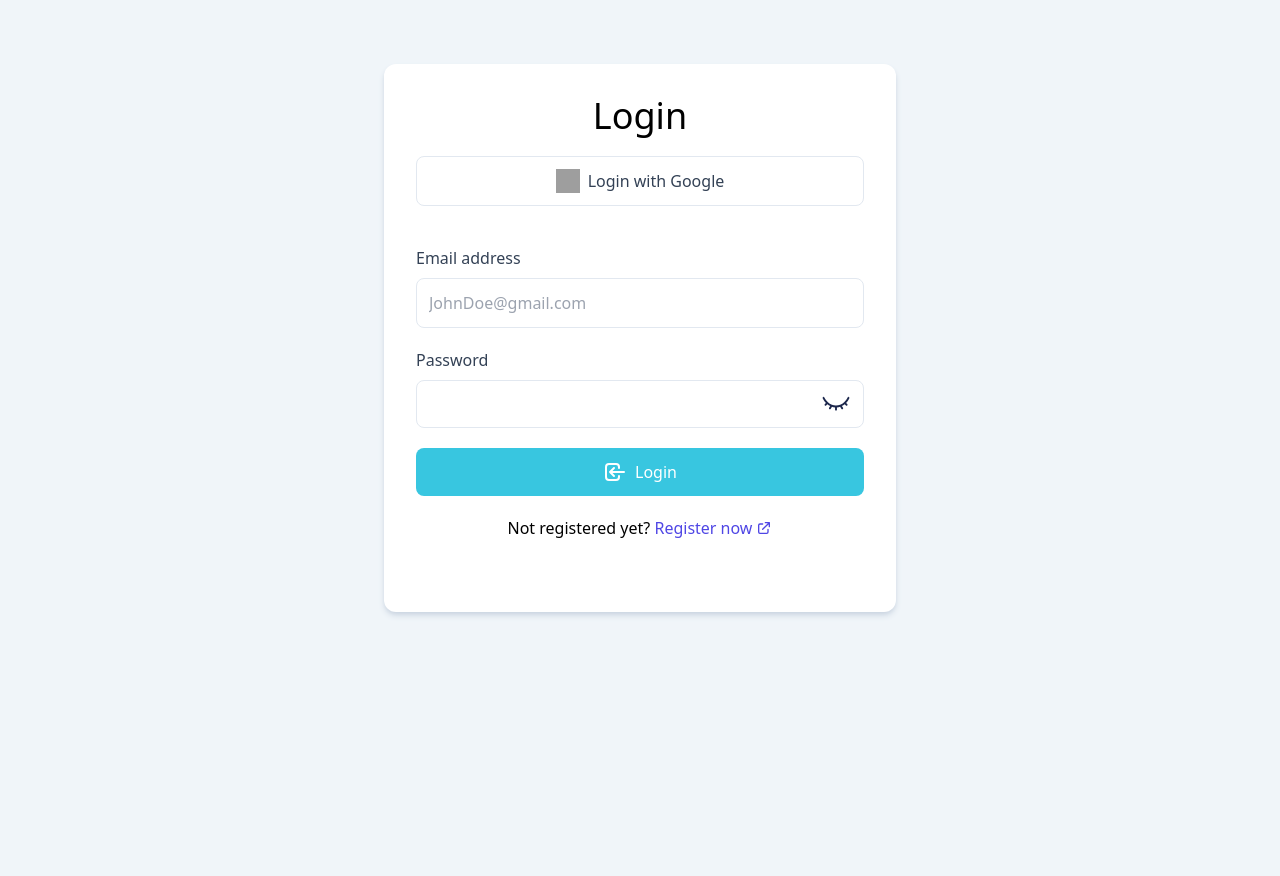
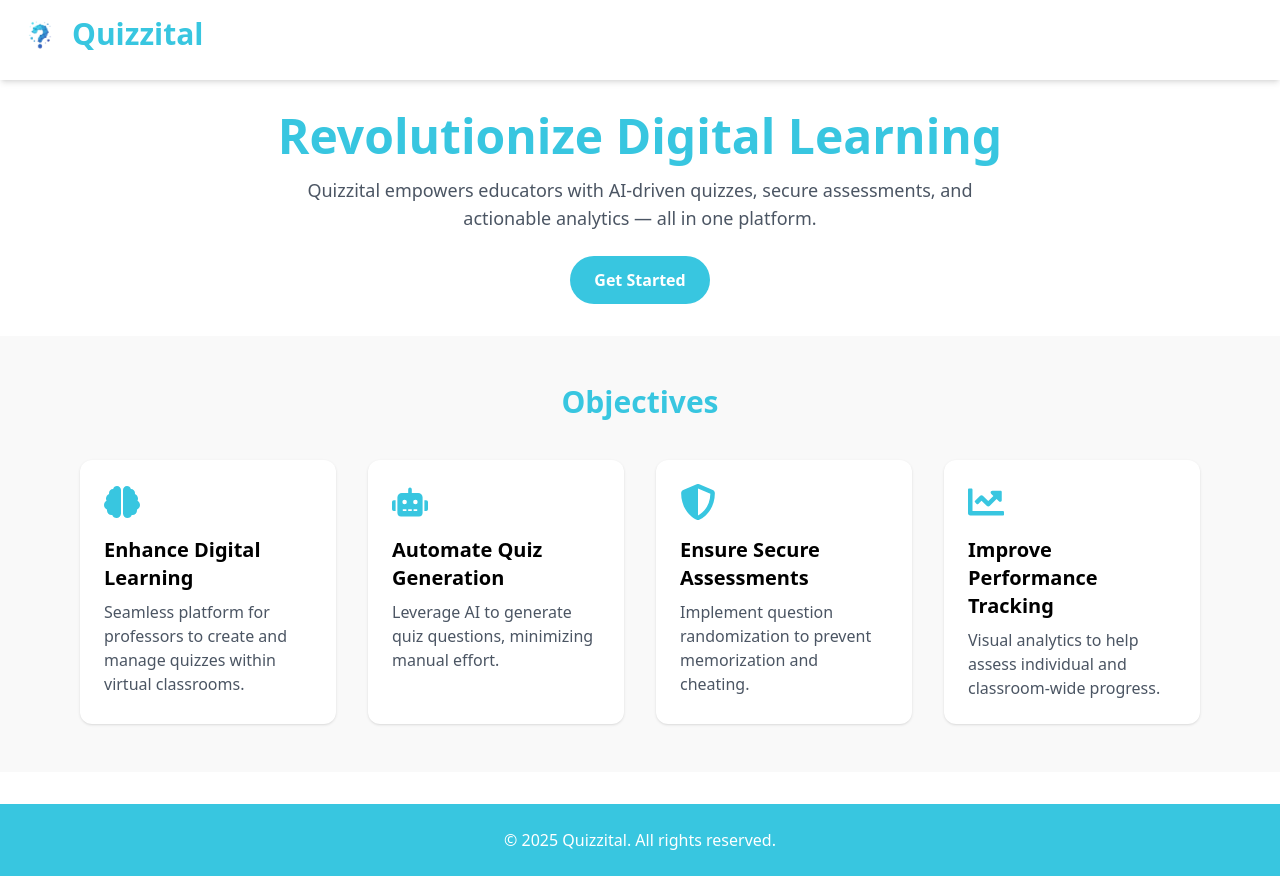
Before and after one commit to notZairus/Quizzital_V2, a React (Vite) app in the folder Frontend/: page / in a window 1280 px wide. Before the commit this address led to /login. Before the commit the page ends 800 px from the top, so only its background shows below. Built offline with nearby package versions, Linux system fonts and the light colour scheme; no server answers; grey boxes are pictures that could not be loaded.

Commit message:
finished

```diff
--- a/Frontend/src/App.jsx
+++ b/Frontend/src/App.jsx
@@ -5,9 +5,10 @@ import { AuthContext } from './contexts/AuthContext.jsx';
 import ProfessorRoute from './Components/ProfessorRoute.jsx';
 
 
+const LandingPage = lazy(() => import('./Pages/Landing.jsx'));
+
 const Classrooms = lazy(() => import('./Pages/classrooms/Index.jsx'));
 const ClassroomShow = lazy(() => import('./Pages/classrooms/Show.jsx'));
-
 
 const ActivityArea = lazy(() => import('./Components/ActivityArea.jsx'))
 const ShowActivity = lazy(() => import('./Pages/classrooms/activity/Show.jsx'));
@@ -40,7 +41,11 @@ function App() {
         <Suspense>
           <Routes key={location.pathname}>
 
+
+            <Route path="/" element={<LandingPage />}/>
+
             <Route path="/" element={<AuthenticatedRoute><Layout /></AuthenticatedRoute>}>
+
 
               {/* Links of Classroom */}
               <Route path="/classroom" element={<Classrooms />} />
--- a/Frontend/src/Layout.jsx
+++ b/Frontend/src/Layout.jsx
@@ -77,7 +77,7 @@ export default function Layout() {
           </div>
           <div className="cursor-pointer h-full flex justify-center items-center" onClick={() => navigate('/classroom')}>
             <img src={logo} alt="logo" className="h-16"/>
-            <h1 className="text-BackgroundColor_Darker text-4xl font-bold">Quizzital</h1>
+            {/* <h1 className="text-BackgroundColor_Darker text-4xl font-bold">Quizzital</h1> */}
           </div>
           <div
             className="h-full relative flex gap-12 items-center"
--- /dev/null
+++ b/Frontend/src/Pages/Landing.jsx
@@ -0,0 +1,74 @@
+
+
+import { FaBrain, FaRobot, FaShieldAlt, FaChartLine, FaFolderOpen } from 'react-icons/fa';
+import logo from "../assets/logo/logo-no-name.png";
+import { useNavigate } from "react-router-dom";
+
+
+export default function LandingPage() {
+  const navigate = useNavigate();
+
+  return (
+    <div className="min-h-screen bg-white flex flex-col">
+      {/* Navbar */}
+      <header className="flex items-center justify-between p-4 shadow-md">
+        <div className="flex items-start space-x-2">
+          {/* Placeholder for Logo */}
+          <div className="w-12 aspect-square rounded-full animate-bounce">
+            <img src={logo} alt="" />
+          </div>
+          <h1 className="text-3xl font-bold text-[#38C6E0]">Quizzital</h1>
+        </div>
+        {/* <nav className="hidden md:flex space-x-6">
+          <a href="#objectives" className="text-gray-600 hover:text-[#38C6E0]">Objectives</a>
+          <a href="#contact" className="text-gray-600 hover:text-[#38C6E0]">Contact</a>
+        </nav> */}
+      </header>
+
+      {/* Hero Section */}
+      <section className="flex flex-1 flex-col justify-center items-center text-center p-8">
+        <h2 className="text-4xl md:text-5xl font-bold mb-4 text-[#38C6E0]">Revolutionize Digital Learning</h2>
+        <p className="text-gray-600 text-lg max-w-2xl mb-6">
+          Quizzital empowers educators with AI-driven quizzes, secure assessments, and actionable analytics — all in one platform.
+        </p>
+        <button onClick={() => navigate('/login')} className="bg-[#38C6E0] text-white px-6 py-3 rounded-full font-semibold hover:bg-[#2cb0c8] transition">
+          Get Started
+        </button>
+      </section>
+
+      {/* Objectives Section */}
+      <section id="objectives" className="py-12 bg-[#f9f9f9]">
+        <div className="max-w-6xl mx-auto px-4">
+          <h3 className="text-3xl font-bold text-center text-[#38C6E0] mb-10">Objectives</h3>
+          <div className="grid md:grid-cols-2 lg:grid-cols-4 gap-8">
+            <div className="bg-white p-6 rounded-xl shadow hover:shadow-lg transition">
+              <FaBrain className="text-4xl text-[#38C6E0] mb-4" />
+              <h4 className="text-xl font-semibold mb-2">Enhance Digital Learning</h4>
+              <p className="text-gray-600">Seamless platform for professors to create and manage quizzes within virtual classrooms.</p>
+            </div>
+            <div className="bg-white p-6 rounded-xl shadow hover:shadow-lg transition">
+              <FaRobot className="text-4xl text-[#38C6E0] mb-4" />
+              <h4 className="text-xl font-semibold mb-2">Automate Quiz Generation</h4>
+              <p className="text-gray-600">Leverage AI to generate quiz questions, minimizing manual effort.</p>
+            </div>
+            <div className="bg-white p-6 rounded-xl shadow hover:shadow-lg transition">
+              <FaShieldAlt className="text-4xl text-[#38C6E0] mb-4" />
+              <h4 className="text-xl font-semibold mb-2">Ensure Secure Assessments</h4>
+              <p className="text-gray-600">Implement question randomization to prevent memorization and cheating.</p>
+            </div>
+            <div className="bg-white p-6 rounded-xl shadow hover:shadow-lg transition">
+              <FaChartLine className="text-4xl text-[#38C6E0] mb-4" />
+              <h4 className="text-xl font-semibold mb-2">Improve Performance Tracking</h4>
+              <p className="text-gray-600">Visual analytics to help assess individual and classroom-wide progress.</p>
+            </div>
+          </div>
+        </div>
+      </section>
+
+      {/* Footer */}
+      <footer id="contact" className="bg-[#38C6E0] text-white text-center py-6 mt-8">
+        <p>© 2025 Quizzital. All rights reserved.</p>
+      </footer>
+    </div>
+  );
+}
--- a/Frontend/src/Pages/account/AccountSettings.jsx
+++ b/Frontend/src/Pages/account/AccountSettings.jsx
@@ -84,6 +84,10 @@ export default function AccountSettings() {
     });
 
     const data = await response.json();
+
+    Swal.fire({
+      title: 'Display Picture Updated!'
+    })
 
     setPersonalInfo({...personalInfo, dp:data.url})
   }
--- a/Frontend/src/Pages/classrooms/activity/Show.jsx
+++ b/Frontend/src/Pages/classrooms/activity/Show.jsx
@@ -264,7 +264,7 @@ export default function ShowActivity() {
   function deleteActivity() {
     Swal.fire({
       title: 'Are you sure?',
-      text: "This activity will be permanently deleted.",
+      text: "This quiz will be permanently deleted.",
       icon: 'warning',
       showCancelButton: true,
       confirmButtonColor: '#d33',
--- a/Frontend/src/Pages/quizzes/QuizCreate.jsx
+++ b/Frontend/src/Pages/quizzes/QuizCreate.jsx
@@ -346,7 +346,7 @@ export default function QuizCreate() {
             {idenficationQuestions.map((question, index) => (
               <div key={index} className="rounded-lg border border-gray-300 p-6 bg-white shadow-sm hover:shadow-md transition space-y-4">
                 <div className="flex justify-between items-center">
-                  <span className="text-lg font-medium">Question {index + 1}</span>
+                  <span className="text-lg font-medium">Question {index + 11}</span>
                   <button
                     onClick={() => setIdenficationQuestions(prev => prev.filter((_, i) => i !== index))}
                     className="text-red-500 hover:underline"
--- a/Frontend/src/components/ActivityArea.jsx
+++ b/Frontend/src/components/ActivityArea.jsx
@@ -196,6 +196,50 @@ export default function ActivityArea() {
           backdrop: 'white',
 
         })
+
+        if (tabChangeCount >= 5) {
+          const insertInDB = async () => {
+            let data = {
+              'user_id': currentUser.id,
+              'activity_id': activity.id,
+              'remarks': Math.round(questions.length * 0.7 / questions.length * activity.perfect_score) <= Math.round(questions.filter(q => q.correct).length / questions.length * activity.perfect_score)
+                        ? "Passed!"
+                        : "Failed!",
+              'user_score': Math.round(questions.filter(q => q.correct).length / questions.length * activity.perfect_score),
+              'perfect_score': activity.perfect_score
+            }
+
+            await fetch(backendUrl('/activity-record'), {
+              method: 'POST',
+              headers: {
+                'Content-type': 'application/json'
+              },
+              body: JSON.stringify(data)
+            })
+
+            questions.forEach(async (q) => {
+              await fetch(backendUrl('/answer'), {
+                method: 'POST',
+                headers: {
+                  'Content-type': 'application/json'
+                },
+                body: JSON.stringify({
+                  'user_id': currentUser.id,
+                  'activity_id': activity.id,
+                  'question_id': q.id,
+                  'correct': q.correct,
+                  'student_answer': q._answer
+                })
+              })
+            })
+
+            Toast('success', 'Activity Recorded Successfully!')
+            refreshClassroom();
+            navigate(`/classroom/${currentClassroom.id}`)
+          }
+
+          insertInDB();
+        }
       }
     }
 
--- a/Frontend/tailwind.config.js
+++ b/Frontend/tailwind.config.js
@@ -12,7 +12,16 @@ export default {
         BackgroundColor_Darkest: '#0B8CA5',   // darker version of #0EA2BE
         White: '#FAFAFA',
         TextColor: '#0C0C10',
-      }
+      },
+      animation: {
+        float: "float 3s ease-in-out infinite",
+      },
+      keyframes: {
+        float: {
+          '0%, 100%': { transform: 'translateY(0)' },
+          '50%': { transform: 'translateY(-10px)' },
+        },
+      },
     },
   },
   plugins: [],
```
